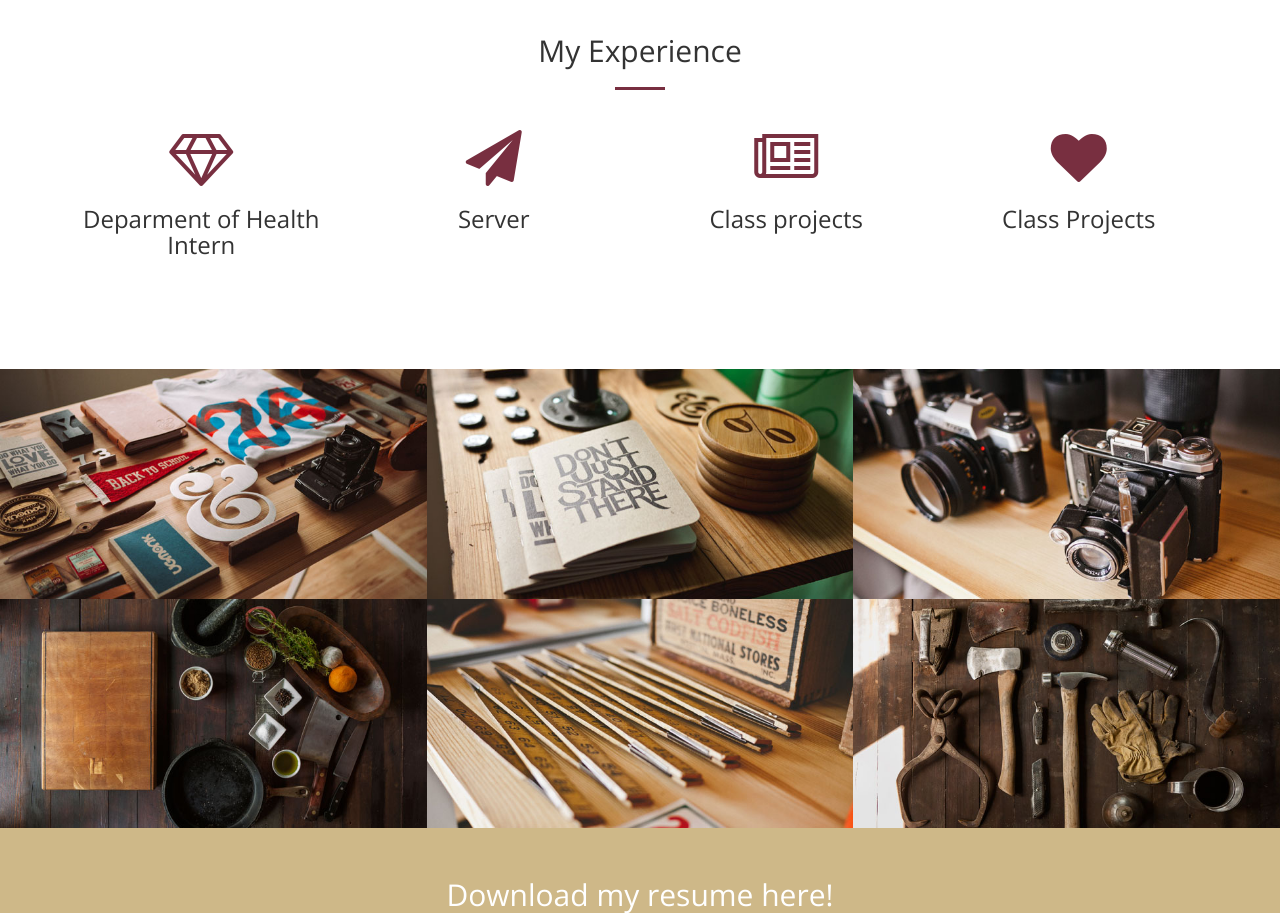
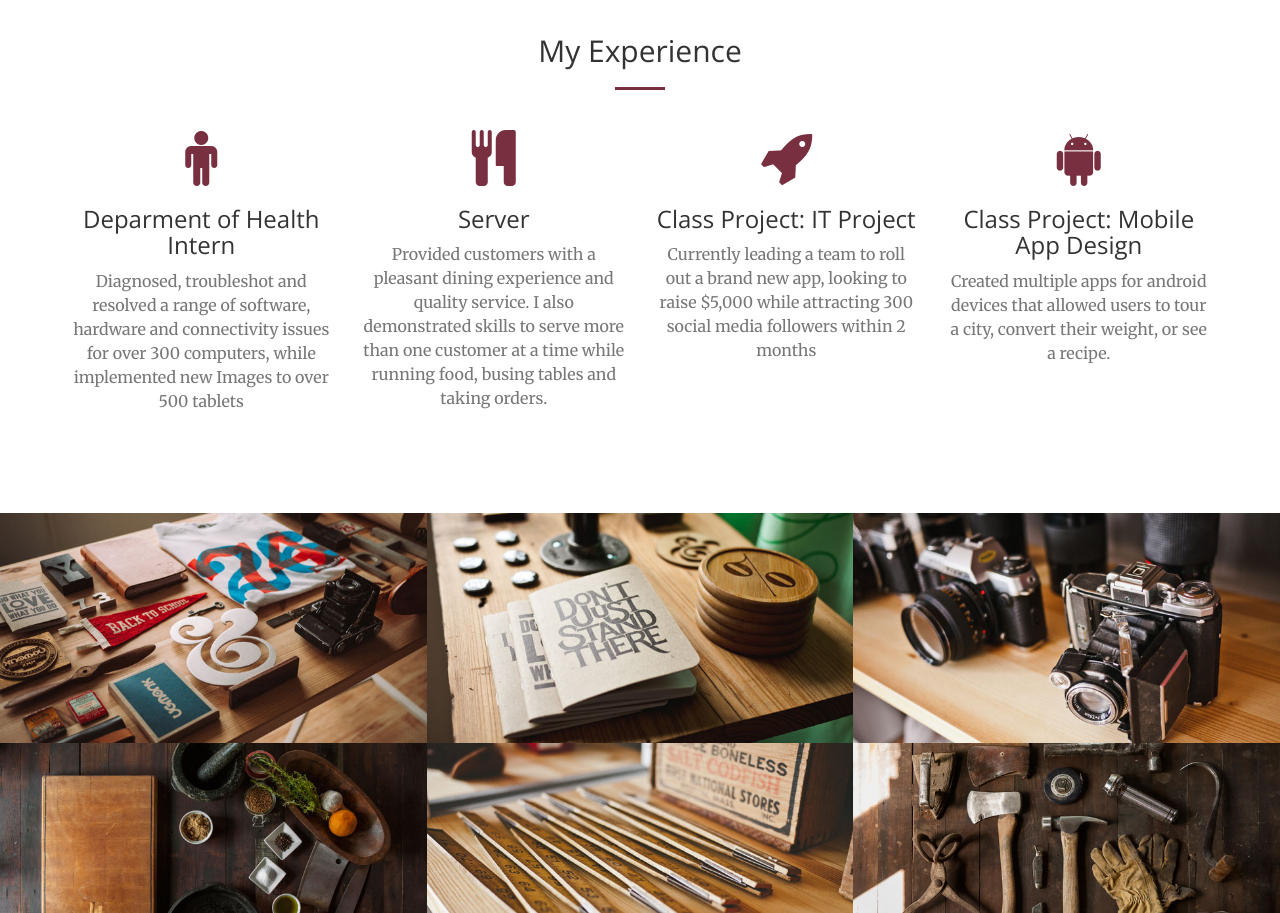
Before and after one commit to Keithike94/keithike94.github.io, a website: page index.html in a window 1280 px wide. Shown: the part 1500-2413 px from the top of the page. Drawn offline with nearby package versions, Linux system fonts and the light colour scheme.

Commit message:
change background, added experience, added title and title icon

```diff
--- a/css/creative.css
+++ b/css/creative.css
@@ -155,7 +155,7 @@ header {
   background-size: cover;
   -o-background-size: cover;
   background-position: center;
-  background-image: url('../img/header.jpg');
+  background-image: url('../img/header4.jpg');
   text-align: center;
   color: white;
 }
--- a/index.html
+++ b/index.html
@@ -9,7 +9,9 @@
     <meta name="description" content="">
     <meta name="author" content="">
 
-    <title>Keith Eikevik Resume!</title>
+    <title>Keith Eikevik</title>
+
+    <link rel="shortcut icon" type="image/x-icon" href="img/spear.ico" />
 
     <!-- Bootstrap Core CSS -->
     <link href="vendor/bootstrap/css/bootstrap.min.css" rel="stylesheet">
@@ -73,7 +75,7 @@
             <div class="header-content-inner">
                 <h1 id="homeHeading">Keith Eikevik's Resume</h1>
                 <hr>
-                <p>I seek new challenges and enjoy taking on more responsibility. The biggest advantage an employee has is having his coworkers behind him and since I did play for The Florida State Football team, I know how to be a great team player. </p>
+                <p>I seek new challenges and enjoy taking on more responsibility. The biggest advantage an employee has is having his team behind him. Since playing for The Florida State Football team, I know what it takes to be a great team player. </p>
                 <a href="#about" class="btn btn-primary btn-xl page-scroll">Find Out More</a>
             </div>
         </div>
@@ -108,31 +110,34 @@
             <div class="row">
                 <div class="col-lg-3 col-md-6 text-center">
                     <div class="service-box">
-                        <i class="fa fa-4x fa-diamond text-primary sr-icons"></i>
+                        <i class="fa fa-4x fa-male text-primary sr-icons"></i>
                         <h3>Deparment of Health Intern</h3>
-                        <p class="text-muted"> <!-- Our templates are updated regularly so they don't break.-->
+                        <p class="text-muted">
+                            Diagnosed, troubleshot and resolved a range of software, hardware and connectivity issues for over 300 computers, while implemented new Images to over 500 tablets
                         </p>
                     </div>
                 </div>
                 <div class="col-lg-3 col-md-6 text-center">
                     <div class="service-box">
-                        <i class="fa fa-4x fa-paper-plane text-primary sr-icons"></i>
+                        <i class="fa fa-4x fa-cutlery text-primary sr-icons"></i>
                         <h3> Server</h3>
-                        <p class="text-muted"><!--You can use this theme as is, or you can make changes!--></p>
+                        <p class="text-muted">
+                            Provided customers with a pleasant dining experience and quality service. I also demonstrated skills to serve more than one customer at a time while running food, busing tables and taking orders.
+                        </p>
                     </div>
                 </div>
                 <div class="col-lg-3 col-md-6 text-center">
                     <div class="service-box">
-                        <i class="fa fa-4x fa-newspaper-o text-primary sr-icons"></i>
-                        <h3>Class projects</h3>
-                        <p class="text-muted"><!--We update dependencies to keep things fresh.--></p>
+                        <i class="fa fa-4x fa-rocket text-primary sr-icons"></i>
+                        <h3>Class Project: IT Project</h3>
+                        <p class="text-muted"> Currently leading a team to roll out a brand new app, looking to raise $5,000 while attracting 300 social media followers within 2 months</p>
                     </div>
                 </div>
                 <div class="col-lg-3 col-md-6 text-center">
                     <div class="service-box">
-                        <i class="fa fa-4x fa-heart text-primary sr-icons"></i>
-                        <h3>Class Projects</h3>
-                        <p class="text-muted"><!--You have to make your websites with love these days!--></p>
+                        <i class="fa fa-4x fa-android text-primary sr-icons"></i>
+                        <h3>Class Project: Mobile App Design</h3>
+                        <p class="text-muted">Created multiple apps for android devices that allowed users to tour a city, convert their weight, or see a recipe.</p>
                     </div>
                 </div>
             </div>
```
Also changed, not shown: img/header2.jpg (added), img/header3.jpg (added), img/header4.jpg (added), img/spear.ico (added).
